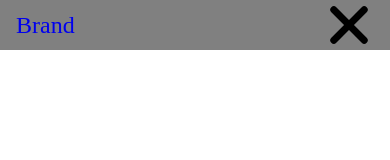
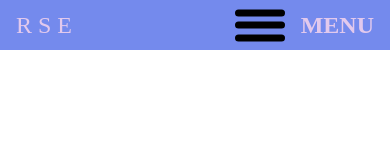
Before and after one commit to rsvll/responsive-collapsing-nav, a plain HTML site: page index.html in a window 390 px wide. Drawn offline with Linux system fonts and the light colour scheme.

Commit message:
adds js for nav

```diff
--- a/css/style.css
+++ b/css/style.css
@@ -3,11 +3,14 @@
   margin: 0;
   padding: 0;
 }
+body{
+  color: #e2c9ed;
+}
 
 .main-nav{
   display: flex;
   min-height: 50px;
-  background: grey;
+  background: #748aed;
   padding: 0 1rem;
   align-items: center;/*centers withing vercical content*/
   font-size: 1.5rem;
@@ -17,18 +20,25 @@
   /*height: 50px;
   width: 50px;*/
 }
+.menu{
+  padding-left: 1rem;
+  font-size: 1rem;
+}
 
 .main-nav-list{
   display: flex;
   list-style: none;
   margin-left: auto; /*moves it to the far right*/
+
 }
 .main-nav-list li{
   margin-left: 1rem;
   text-align: center;
+  color: #ca74ed;
 }
 .main-nav a{
  text-decoration: none;
+ color: #e2c9ed;
 }
 
 @media (max-width: 600px){
@@ -43,6 +53,7 @@
     width: 50px;
     height: 50px;
     position: relative; /*can position children by making it other than static */
+    outline: none;
   }
   .hamburger-button div{
     height: 7px;
--- a/index.html
+++ b/index.html
@@ -10,13 +10,16 @@
 <body>
 
   <nav class="main-nav">
-    <a href="#" class="brand-link">Brand</a>
-    <button id="main-nav-toggle" class="hamburger-button hamburger-close">
+    <a href="#" class="brand-link">R S E</a>
+    <button id="main-nav-toggle" class="hamburger-button">
     <div></div>
     <div></div>
     <div></div>
     </button>
-    <ul class="main-nav-list">
+    <div class="menu">
+        <h2>MENU</h2>
+    </div>
+    <ul class="main-nav-list" id="main-nav-list">
       <li><a href="#">About</a></li>
       <li><a href="#">Sevices</a></li>
       <li><a href="#">Gallery</a></li>
--- a/js/script.js
+++ b/js/script.js
@@ -0,0 +1,16 @@
+var navToggle = document.querySelector('#main-nav-toggle');
+var navList = document.querySelector('#main-nav-list');
+
+// always check to see if elements exist before writing js involving those elements
+if (navToggle && navList){
+  navToggle.addEventListener('click', function(){
+    //this checks to see if the element has the class of close on it
+  if(navToggle.classList.contains('hamburger-close')){
+    navToggle.classList.remove('hamburger-close');
+    navList.classList.remove('open');
+  } else {
+    navToggle.classList.add('hamburger-close');
+    navList.classList.add('open');
+    }
+  });
+}
```
